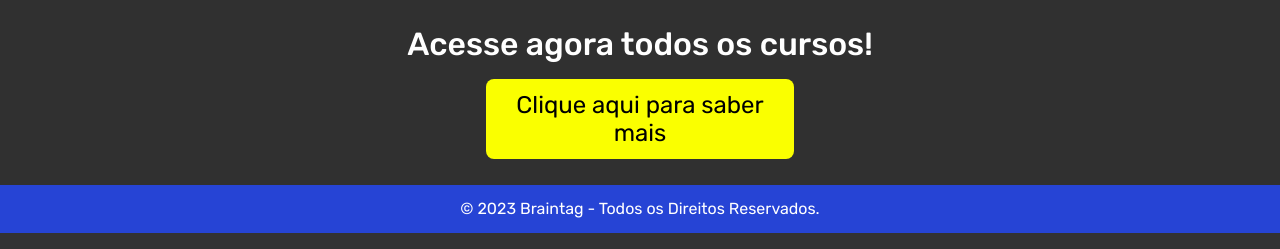
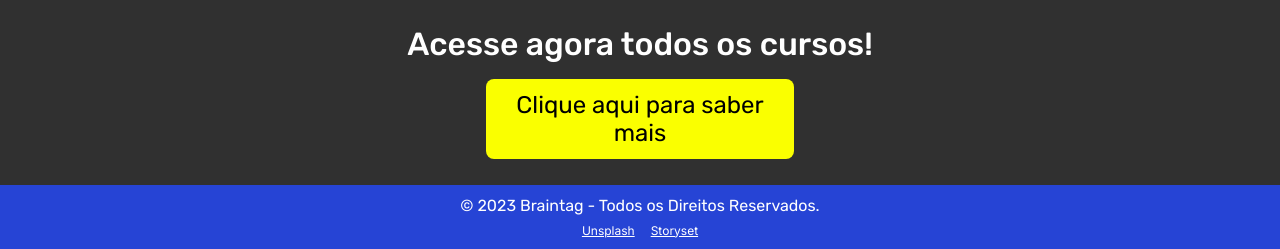
Before and after one commit to Braintag/Braintag, a PHP site: page /index.php in a window 1280 px wide. Shown: the part 1850-2099 px from the top of the page. Run offline with PHP 8.4, Linux system fonts and the light colour scheme.

Commit message:
feat: html alterado

```diff
--- a/components/components.css
+++ b/components/components.css
@@ -88,10 +88,12 @@ header hr {
 
 footer {
     display: flex;
+    flex-direction: column;
     justify-content: center;
     align-items: center;
+    gap: 0.5rem;
 
-    height: 3rem;
+    height: 4rem;
     padding: 0 2rem;
     background-color: var(--blue-primary);
 }
@@ -100,6 +102,16 @@ footer p {
     font-family: var(--font-primary);
     font-size: 0.75rem;
     text-align: center;
+    color: white;
+}
+
+.footer-links {
+    display: flex;
+    gap: 1rem;
+}
+
+.footer-links a {
+    font-size: 0.75rem;
     color: white;
 }
 
@@ -142,7 +154,10 @@ footer p {
     }
 
     footer {
-        height: 3rem;
+        display: flex;
+        flex-direction: column;
+        gap: 0.5rem;
+        height: 4rem;
     }
 
     footer p {
--- a/components/footer.php
+++ b/components/footer.php
@@ -1,8 +1,9 @@
 <link rel="stylesheet" href="components.css">
 
 <footer>
-        <p>
-            © 2023 Braintag - Todos os Direitos Reservados.
-
-        </p>
+    <p>© 2023 Braintag - Todos os Direitos Reservados.</p>
+    <section class="footer-links">
+        <a href="https://unsplash.com/pt-br">Unsplash</a>
+        <a href="https://storyset.com/">Storyset</a>
+    </section>
 </footer>
```
